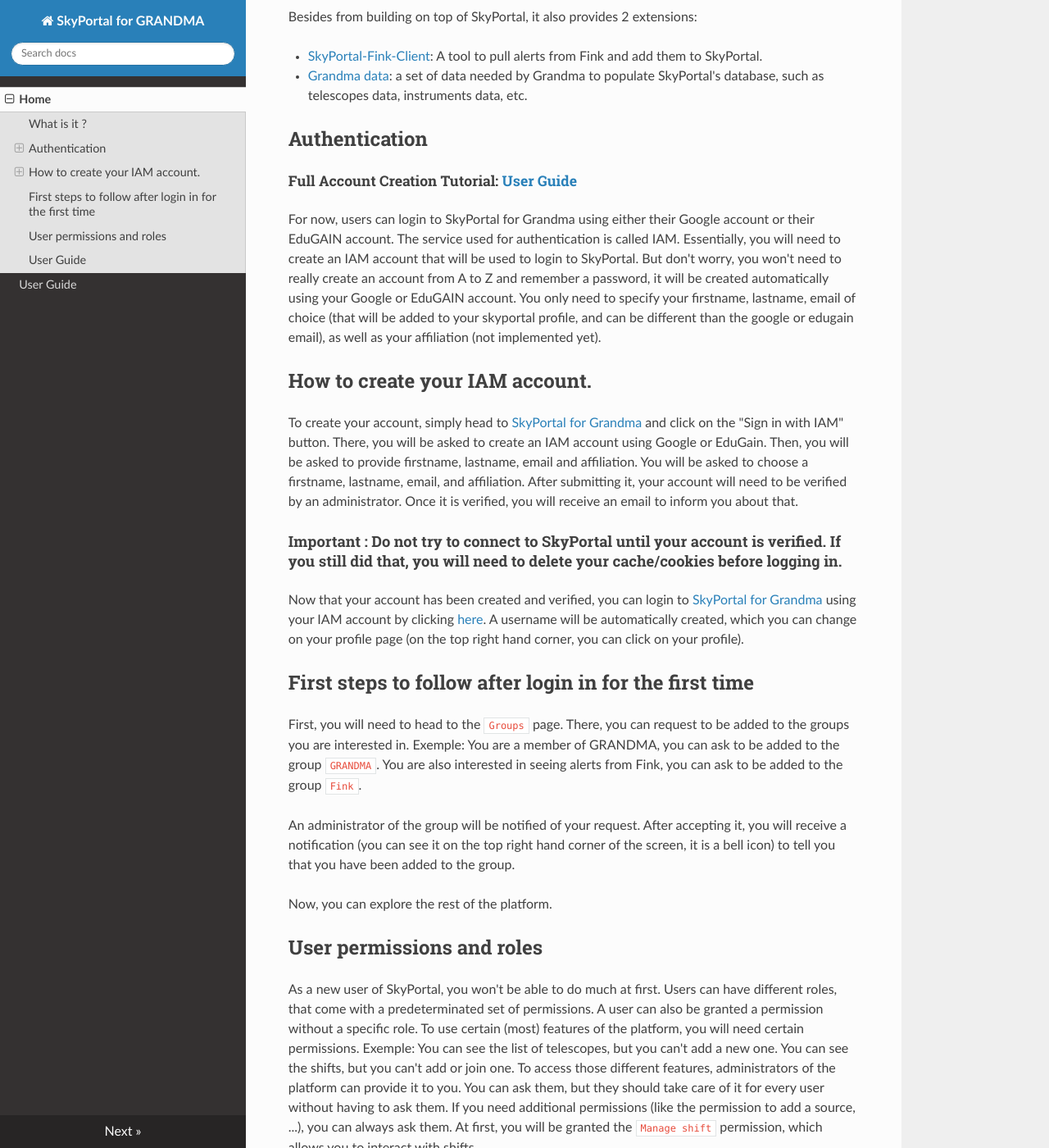
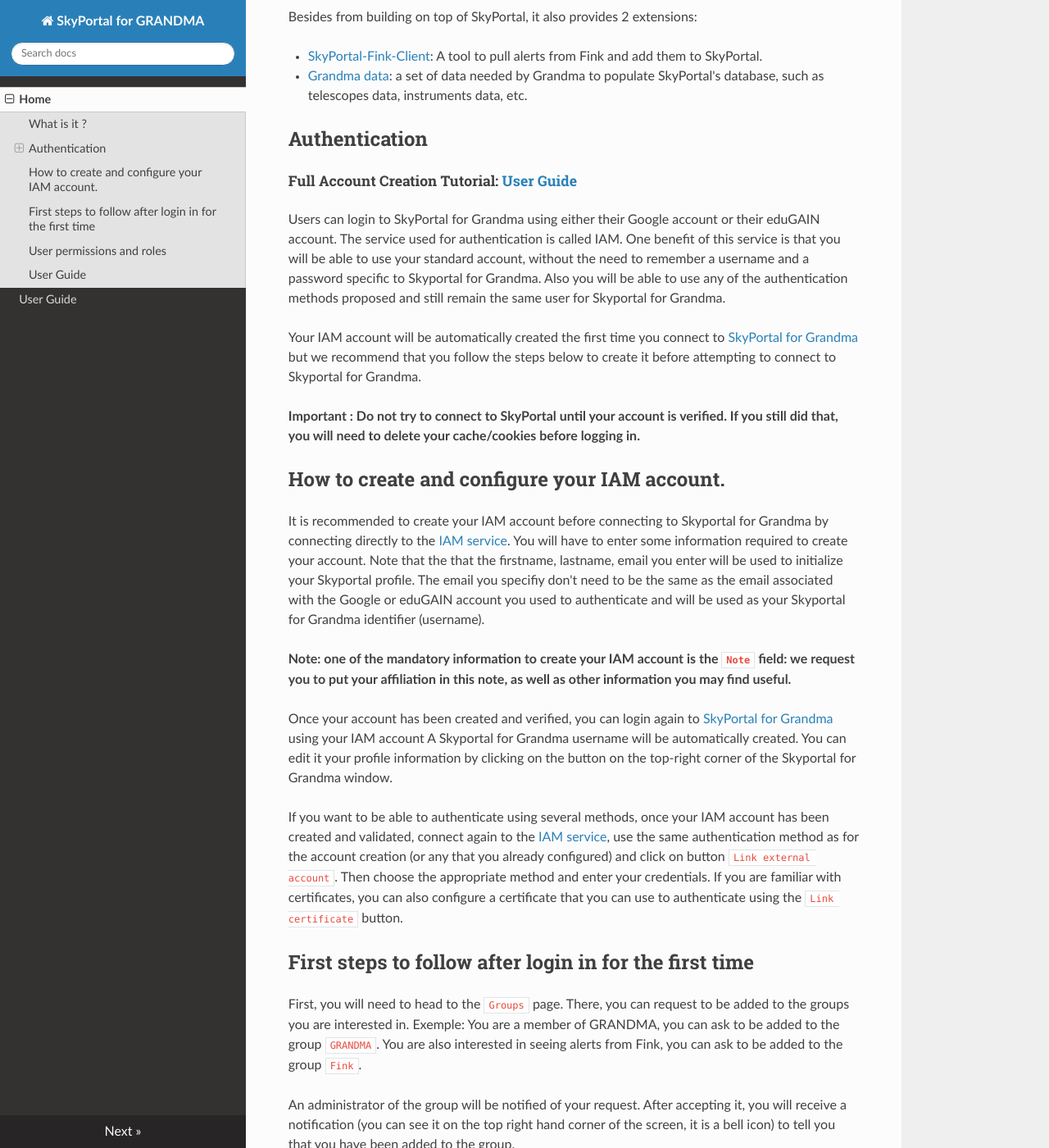
Before and after one commit to grandma-collaboration/icare, an MkDocs documentation site: the page built from docs/index.md, in a window 1280 px wide and 1400 px high, scrolled down 279 px. Shown: the whole window at 82% size. Built offline with MkDocs 1.6.1, drawn with Linux system fonts in a browser that asks for light colours; nearby versions of some CDN libraries.

Commit message:
docs: rewrite IAM account creation sections
- Remove reference to username/password login until a better understanding of what is needed

```diff
--- a/docs/index.md
+++ b/docs/index.md
@@ -13,35 +13,65 @@
 
 ##### Full Account Creation Tutorial: [User Guide](./user_guide/index.md)
 
-For now, users can login to SkyPortal for Grandma using either their Google account or their EduGAIN account. The service used for authentication is called IAM. Essentially, you will need to create an IAM account that will be used to login to SkyPortal. But don't worry, you won't need to really create an account from A to Z and remember a password, it will be created automatically using your Google or EduGAIN account. You only need to specify your firstname, lastname, email of choice (that will be added to your skyportal profile, and can be different than the google or edugain email), as well as your affiliation (not implemented yet).
+Users can login to SkyPortal for Grandma using either their Google account or their eduGAIN account. The service used for
+authentication is called IAM. One benefit of this service is that you will be able to use your
+standard account, without the need to remember a username and a password specific to Skyportal for
+Grandma.  Also you will be able to use any of the authentication methods proposed and still
+remain the same user for Skyportal for Grandma.
 
+Your IAM account will be automatically created the first time you connect to
+[SkyPortal for Grandma](https://grandma-v2.ijclab.in2p3.fr/) but we recommend that you follow
+the steps below to create it before attempting to connect to Skyportal for Grandma.
 
-## How to create your IAM account.
-To create your account, simply head to [SkyPortal for Grandma](https://grandma-v2.ijclab.in2p3.fr/) and click on the "Sign in with IAM" button.
-There, you will be asked to create an IAM account using Google or EduGain. Then, you will be asked to provide firstname, lastname, email and affiliation. You will be asked to choose a firstname, lastname, email, and affiliation. After submitting it, your account will need to be verified by an administrator. Once it is verified, you will receive an email to inform you about that.
+**Important : Do not try to connect to SkyPortal until your account is verified. If you still did that,
+you will need to delete your cache/cookies before logging in.**
 
-#### Important : Do not try to connect to SkyPortal until your account is verified. If you still did that, you will need to delete your cache/cookies before logging in.
+## How to create and configure your IAM account.
 
-Now that your account has been created and verified, you can login to [SkyPortal for Grandma](https://grandma-v2.ijclab.in2p3.fr/) using your IAM account by clicking [here](https://grandma-v2.ijclab.in2p3.fr/). A username will be automatically created, which you can change on your profile page (on the top right hand corner, you can click on your profile).
+It is recommended to create your IAM account before connecting to Skyportal for Grandma by
+connecting directly to the [IAM service](https://iam-grandma.ijclab.in2p3.fr/login).
+You will have to enter some information required to create your account. Note that the that
+the firstname, lastname, email you enter will be used to initialize your Skyportal
+profile. The email you specifiy don't need to be the same as the email associated with the
+Google or eduGAIN account you used to authenticate and will be used as your Skyportal for Grandma
+identifier (username).
 
+**Note: one of the mandatory information to create your IAM account is the `Note` field: we request you to put your
+affiliation in this note, as well as other information you may find useful.**
+
+Once your account has been created and verified, you can login again to
+[SkyPortal for Grandma](https://grandma-v2.ijclab.in2p3.fr/) using your IAM account
+A Skyportal for Grandma username will be automatically created. You can edit it your profile information
+by clicking on the button on the top-right corner of the Skyportal for Grandma window.
+
+If you want to be able to authenticate using several methods, once your IAM account has been
+created and validated, connect again to the [IAM service](https://iam-grandma.ijclab.in2p3.fr/login),
+use the same authentication method as for the account creation (or any that you already configured)
+and click on button `Link external account`. Then choose the appropriate method and enter your
+credentials. If you are familiar with certificates, you can also configure a certificate that
+you can use to authenticate using the `Link certificate` button.
 
 ## First steps to follow after login in for the first time
 
 First, you will need to head to the `Groups` page. There, you can request to be added to the groups you are interested in.
-Exemple: You are a member of GRANDMA, you can ask to be added to the group `GRANDMA`. You are also interested in seeing alerts from Fink, you can ask to be added to the group `Fink`.
+Exemple: You are a member of GRANDMA, you can ask to be added to the group `GRANDMA`. You are also interested
+in seeing alerts from Fink, you can ask to be added to the group `Fink`.
 
-An administrator of the group will be notified of your request. After accepting it, you will receive a notification (you can see it on the top right hand corner of the screen, it is a bell icon) to tell you that you have been added to the group.
+An administrator of the group will be notified of your request. After accepting it, you will receive
+a notification (you can see it on the top right hand corner of the screen, it is a bell icon) to tell
+you that you have been added to the group.
 
 Now, you can explore the rest of the platform.
 
-
-
 ## User permissions and roles
 
-As a new user of SkyPortal, you won't be able to do much at first. Users can have different roles, that come with a predeterminated set of permissions. A user can also be granted a permission without a specific role.
+As a new user of SkyPortal, you won't be able to do much at first. Users can have different roles,
+that come with a predeterminated set of permissions. A user can also be granted a permission without a specific role.
 To use certain (most) features of the platform, you will need certain permissions.
 Exemple: You can see the list of telescopes, but you can't add a new one. You can see the shifts, but you can't add or join one.
-To access those different features, administrators of the platform can provide it to you. You can ask them, but they should take care of it for every user without having to ask them. If you need additional permissions (like the permission to add a source, ...), you can always ask them.
+To access those different features, administrators of the platform can provide it to you. You can ask
+them, but they should take care of it for every user without having to ask them. If you need additional
+permissions (like the permission to add a source, ...), you can always ask them.
 At first, you will be granted the `Manage shift` permission, which allows you to interact with shifts.
 
 ## User Guide
```
Also changed, not shown: docs/user_guide/index.md (+3 -1 lines).
